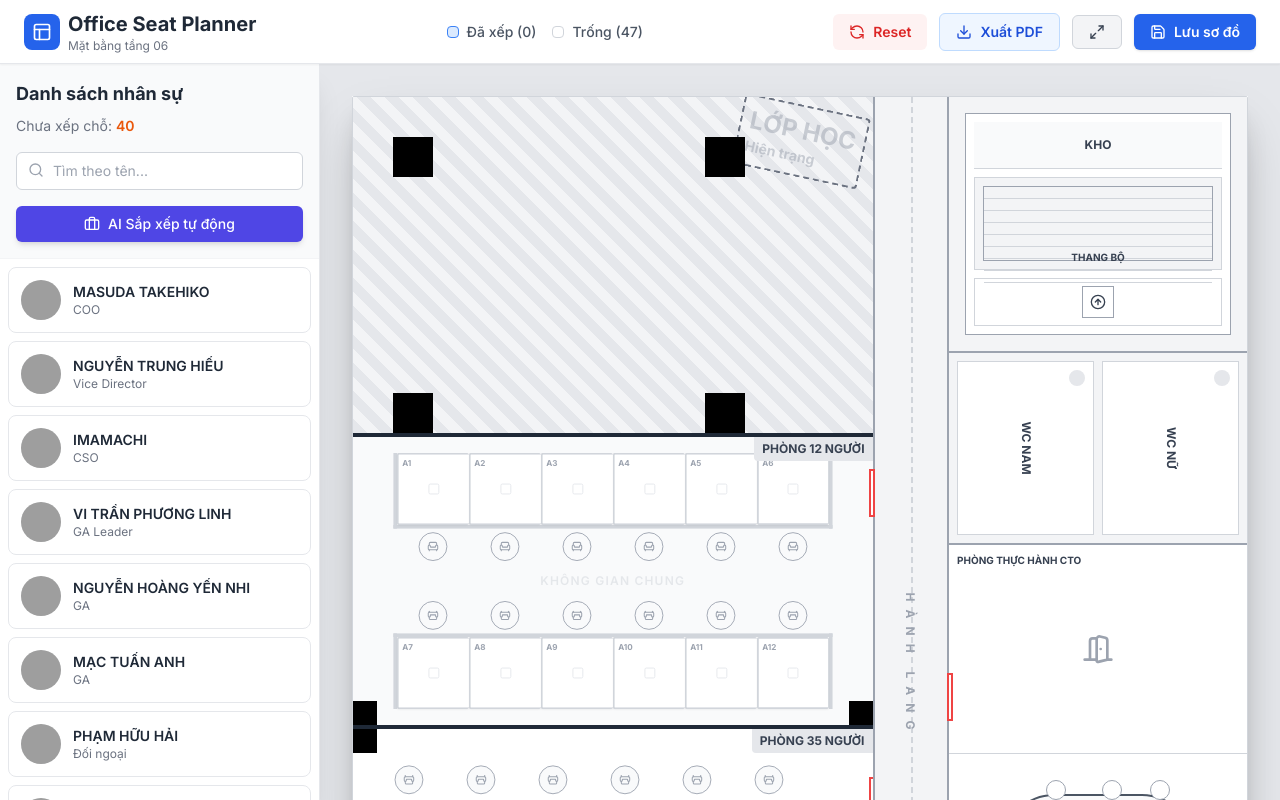
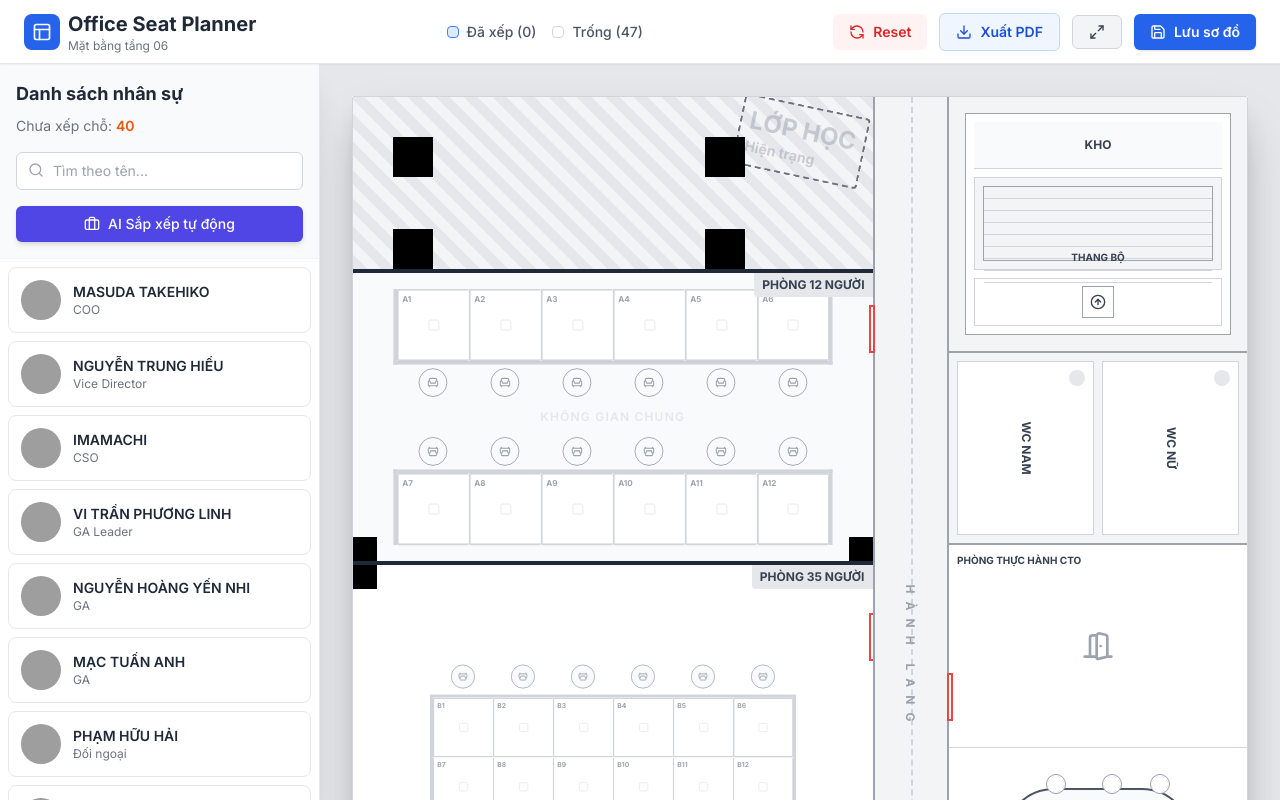
Before and after one commit to rclifen122/layoutofficeAuCo, a React (Vite) app: page / in a window 1280 px wide. Built offline with nearby package versions, Linux system fonts and the light colour scheme; grey boxes are pictures that could not be loaded.

Commit message:
fix: adjust Room 35 flex and scale to show full 3 rows

```diff
--- a/components/FloorPlan.tsx
+++ b/components/FloorPlan.tsx
@@ -149,7 +149,7 @@ const FloorPlan: React.FC<FloorPlanProps> = ({
         <div className="col-span-7 flex flex-col border-r-2 border-gray-400">
 
           {/* Top: Lớp học hiện trạng (Classroom) */}
-          <div className="flex-[0.3] bg-hatch border-b-4 border-gray-800 relative p-4">
+          <div className="flex-[0.15] bg-hatch border-b-4 border-gray-800 relative p-4">
             <div className="absolute top-2 right-2 border-2 border-dashed border-gray-500 p-2 rounded transform rotate-12">
               <span className="text-2xl font-black text-gray-400 uppercase opacity-50 block">Lớp học</span>
               <span className="text-sm font-bold text-gray-400 block opacity-50">Hiện trạng</span>
@@ -162,7 +162,7 @@ const FloorPlan: React.FC<FloorPlanProps> = ({
           </div>
 
           {/* Middle: Room 12 People */}
-          <div className="flex-[0.25] border-b-4 border-gray-800 p-4 relative bg-gray-50 flex flex-col justify-between">
+          <div className="flex-[0.2] border-b-4 border-gray-800 p-4 relative bg-gray-50 flex flex-col justify-between">
             <h3 className="absolute top-0 right-0 bg-gray-200 px-2 py-1 text-xs font-bold border-bl rounded-bl z-10">PHÒNG 12 NGƯỜI</h3>
 
             {/* DOOR: Bottom Right of this room */}
@@ -189,7 +189,7 @@ const FloorPlan: React.FC<FloorPlanProps> = ({
           </div>
 
           {/* Bottom: Room 35 People (NEW TABLE LAYOUT) */}
-          <div className="flex-[0.45] p-6 relative bg-white flex flex-col justify-between overflow-hidden">
+          <div className="flex-[0.65] p-6 relative bg-white flex flex-col justify-between overflow-hidden">
             <h3 className="absolute top-0 right-0 bg-gray-200 px-2 py-1 text-xs font-bold border-bl rounded-bl z-10">PHÒNG 35 NGƯỜI</h3>
 
             {/* DOOR: Top Right of this room */}
@@ -215,23 +215,22 @@ const FloorPlan: React.FC<FloorPlanProps> = ({
               <span className="text-[8px] font-bold text-center text-red-500">TỦ</span>
             </div>
 
-            {/* MAIN CONTENT: SCALABLE VIEWBOX OR JUST FLEX */}
-            {/* Using transform scale if width is too wide, or just rely on overflow-auto if necessary.
-                 But user asked for full size logic. Let's trust flex. */}
-
+            {/* MAIN CONTENT CONTAINER with SCALE */}
+            <div className="w-full h-full flex flex-col justify-around scale-75 origin-center mr-8">
               {/* Row 1: 12 seats (Indices 0-11) - 6 top, 6 bottom */}
-            <div className="flex items-center justify-center mr-12 scale-90 origin-center">
+              <div className="flex items-center justify-center">
                 {renderTableCluster(SEATS_ROOM_35.slice(0, 6), SEATS_ROOM_35.slice(6, 12))}
               </div>
 
               {/* Row 2: 11 seats (Indices 12-22) - 6 top, 5 bottom */}
-            <div className="flex items-center justify-center py-2 mr-12 scale-90 origin-center">
+              <div className="flex items-center justify-center">
                 {renderTableCluster(SEATS_ROOM_35.slice(12, 18), SEATS_ROOM_35.slice(18, 23))}
               </div>
 
               {/* Row 3: 12 seats (Indices 23-34) - 6 top, 6 bottom */}
-            <div className="flex items-center justify-center mr-12 scale-90 origin-center">
+              <div className="flex items-center justify-center">
                 {renderTableCluster(SEATS_ROOM_35.slice(23, 29), SEATS_ROOM_35.slice(29, 35))}
+              </div>
             </div>
 
             {/* Columns */}
```
Lines whose indentation alone changed are shown as unchanged.
